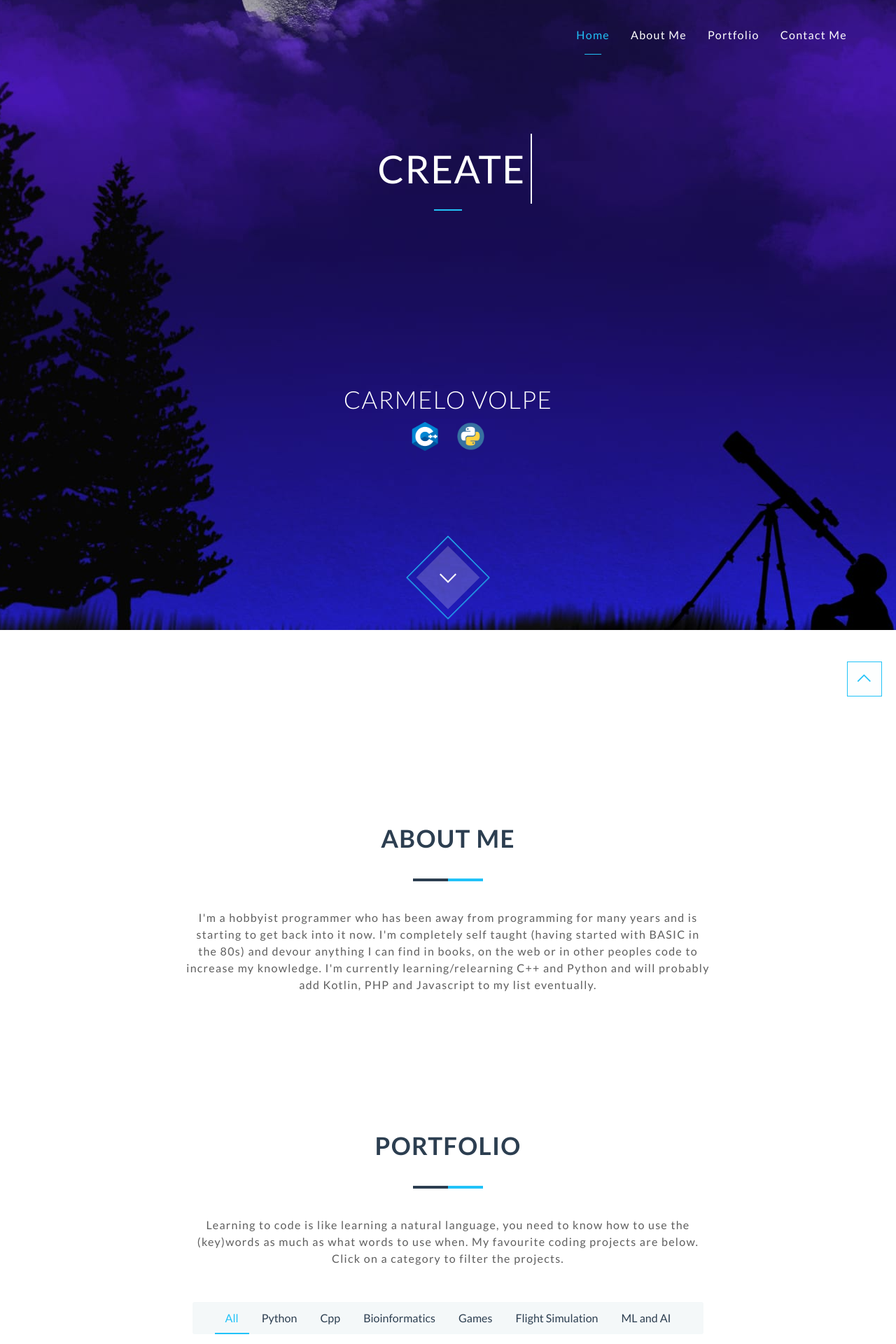
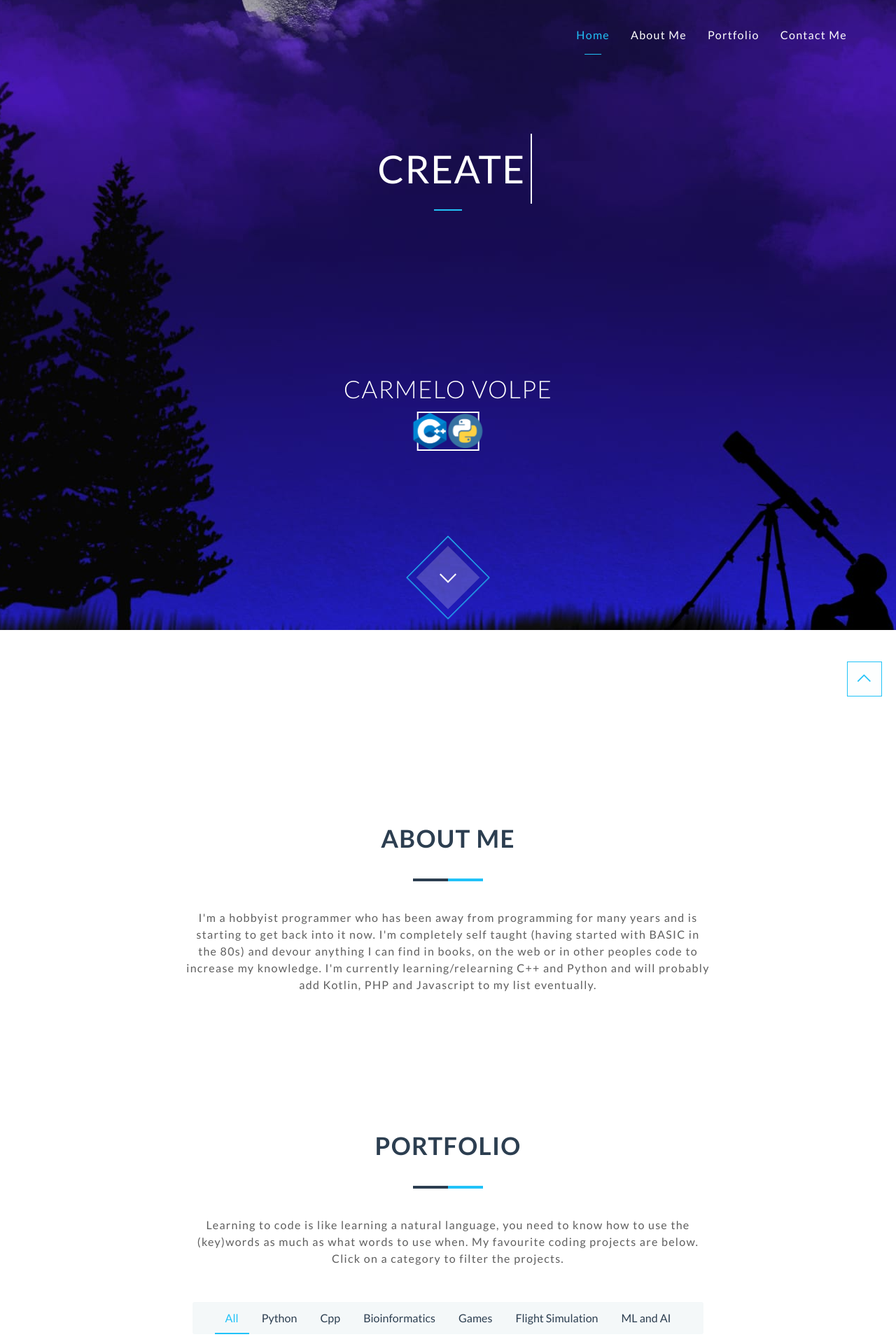
Before and after one commit to Gamernaut/gamernaut.github.io, a Jekyll site: the page built from index.html, in a window 1280 px wide. Shown: the top 1920 px of the page at 70% size. Built offline with Jekyll 4.4.1, drawn with Linux system fonts in a browser that asks for light colours; nearby versions of some CDN libraries.

Commit message:
Update header.html

```diff
--- a/_includes/header.html
+++ b/_includes/header.html
@@ -66,9 +66,9 @@
              <div style="position: absolute; left: 50%; bottom: 0px; -webkit-transform: translateX(-50%); transform: translateX(-50%);">
                <h2 class="thin">{{ site.header-title }}</h2>
                <div style="display: flex; justify-content: center;">
-                 <div style="display: flex; vertical-align: top; justify-content: center; width: 30%; margin: 15px;">
-                   <img style="display: block; margin-left: auto; margin-right: auto;" src="{{ site.baseurl }}/images/logos/cplusplus.png" width="30%" alt="Cplusplus.png logo"/>
-                   <img style="display: block; margin-left: auto; margin-right: auto;" src="{{ site.baseurl }}/images/logos/python.png" width="30%" alt="Python.png logo"/>
+                 <div style="display: flex; vertical-align: top; justify-content: center; width: 30%; margin: 15px; border : 2px solid white">
+                   <img style="display: block; margin-left: auto; margin-right: auto;" src="{{ site.baseurl }}/images/logos/cplusplus.png" width="50" alt="Cplusplus.png logo"/>
+                   <img style="display: block; margin-left: auto; margin-right: auto;" src="{{ site.baseurl }}/images/logos/python.png" width="50" alt="Python.png logo"/>
                  </div>
                </div>
              </div>
```
